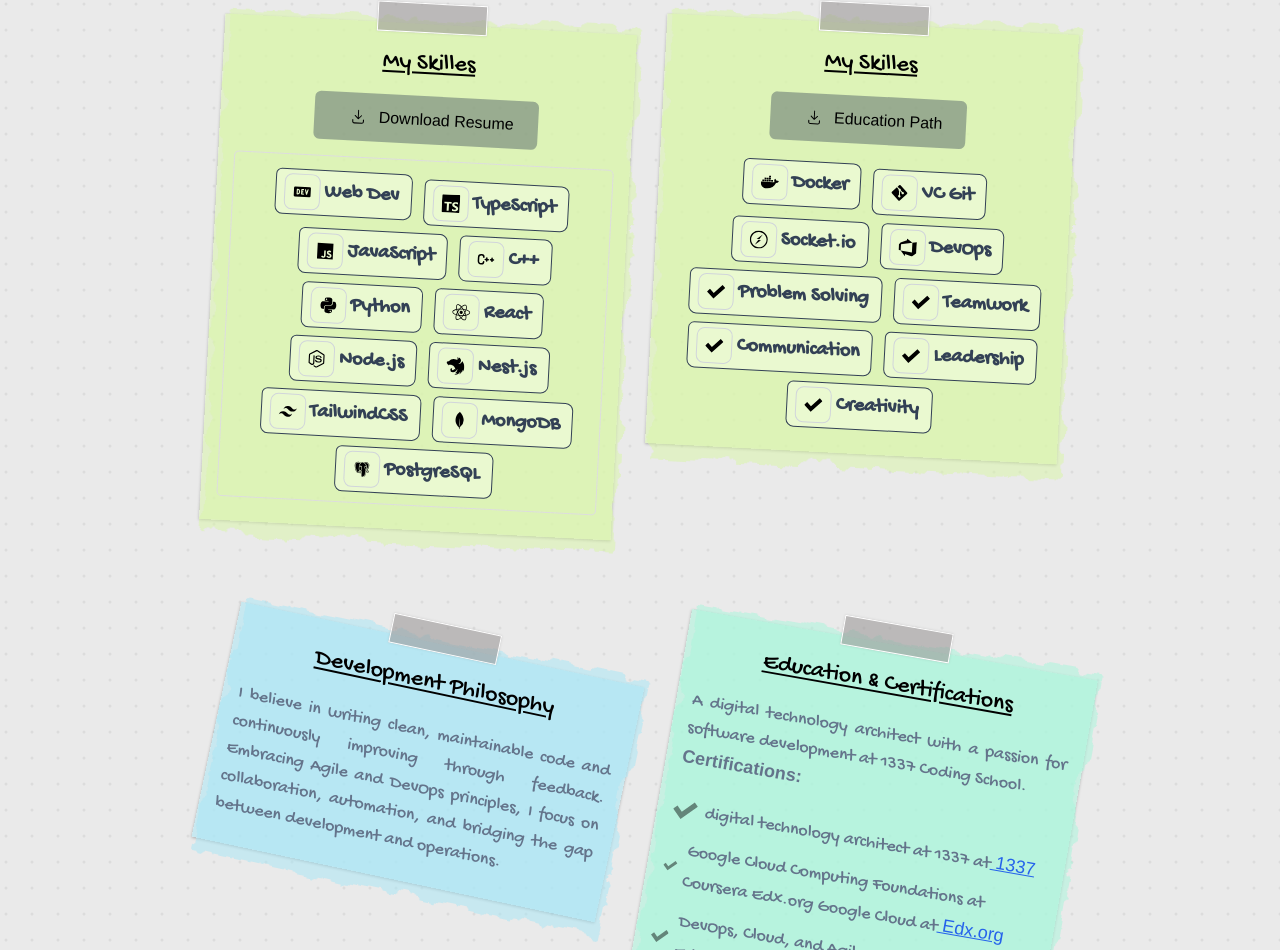
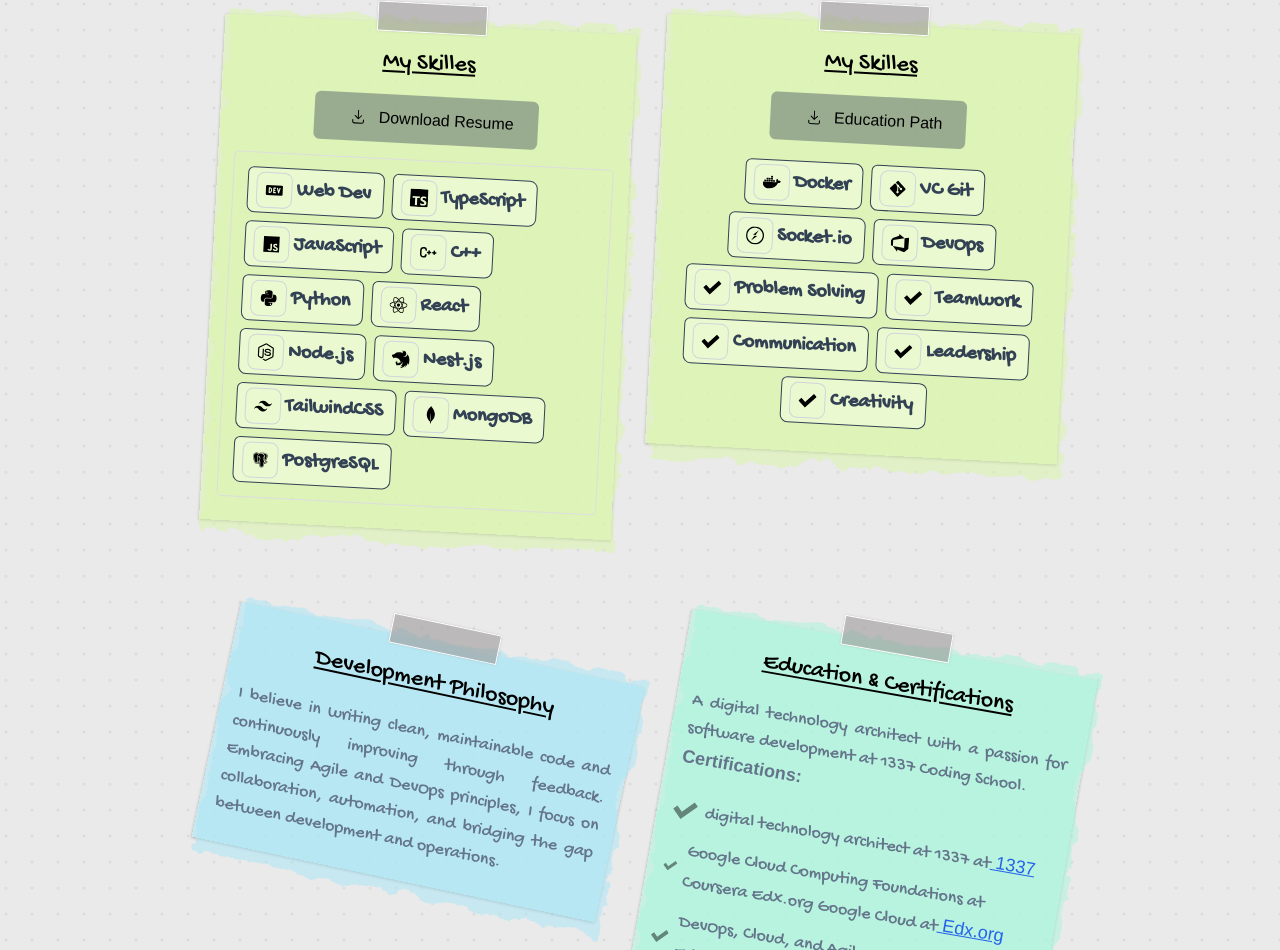
Before and after one commit to wis-aerrajiy/Portfolio, a React (Vite) app: page /about in a window 1280 px wide. Shown: the part 1504-2454 px from the top of the page. Built offline with nearby package versions, Linux system fonts and the light colour scheme; no server answers; a web font is replaced by a local one.

Commit message:
deploy to vercel

```diff
--- a/src/pages/Components/AboutComponent/AboutSection.tsx
+++ b/src/pages/Components/AboutComponent/AboutSection.tsx
@@ -63,7 +63,7 @@
 
 const SkillComponent = ({ skill }: SkillProps) => {
     return (
-        <div className="relative flex flex-row justify-between items-center px-2 py-1 !bg-[#EAF9D0] border border-slate-700 rounded-lg rounded-tl-md hover:scale-105 transition-all duration-500">
+        <div className="relative flex m-1 flex-row justify-between items-center px-2 py-1 !bg-[#EAF9D0] border border-slate-700 rounded-lg rounded-tl-md hover:scale-105 transition-all duration-500">
             <skill.icon className="text-4xl p-2 rounded-lg border border-gray-300" />
 
             <div className="flex justify-center items-start font-gochi text-2xl text-slate-700 ring-offset-opacity-50 px-1">
@@ -201,7 +201,7 @@
                                     <Icons.RxDownload className="mx-3" /> Download Resume
                                 </div>
 
-                                <div className="flex justify-center items-center flex-wrap space-x-3 space-y-2 body-container">
+                                <div className="flex justify-start items-start flex-wrap body-container">
                                     {TechnicalSkills.map((skill) => (
                                         <SkillComponent key={skill.id} skill={skill} />
                                     ))}
@@ -222,7 +222,7 @@
                                     <Icons.RxDownload className="mx-3" /> Education Path
                                 </div>
 
-                                <div className="flex justify-center items-center flex-wrap space-x-3 space-y-2">
+                                <div className="flex justify-center items-center flex-wrap ">
                                     {OtherSkills.map((skill) => (
                                         <SkillComponent key={skill.id} skill={skill} />
                                     ))}
```
